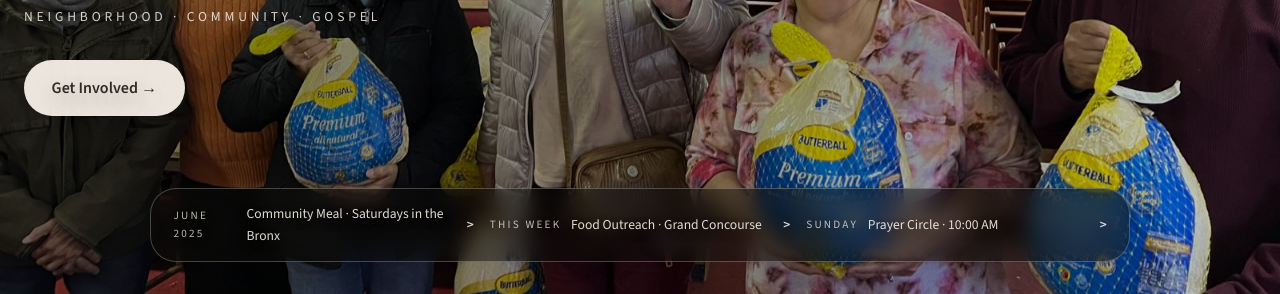
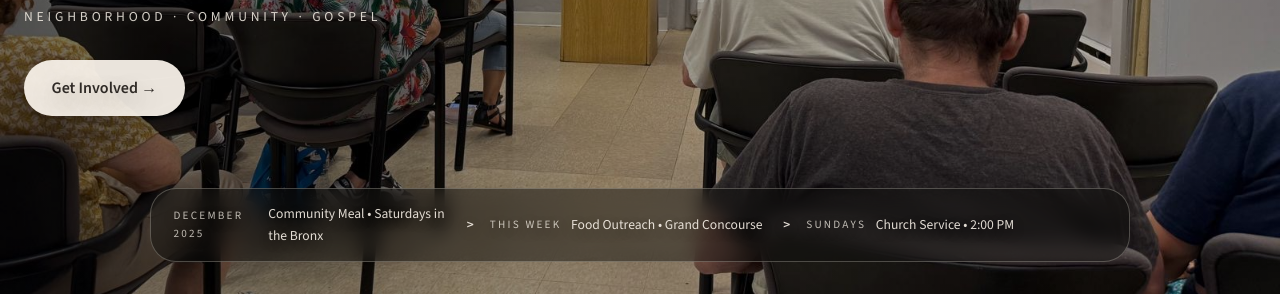
Before and after one commit to elevin01/ChurchWB, a plain HTML site: page index.html in a window 1280 px wide. Shown: the part 506-800 px from the top of the page. Drawn offline with nearby package versions, Linux system fonts and the light colour scheme; files whose address does not match are found by name.

Commit message:
Update activity strip details for upcoming events and improve formatting

```diff
--- a/assets/image-manifest.json
+++ b/assets/image-manifest.json
@@ -1,7 +1,10 @@
 [
   "images/05dc4111-7c35-4b1d-bd1d-0a6bc26ff4f3.JPG",
   "images/0c87e23c-b6b3-4759-ba5b-dd7308735bdf.JPG",
+  "images/3203431d-307c-4b77-85f2-b4c4624ed682.JPG",
   "images/62c0b398-589a-4441-99ab-bcc0e431c7aa.JPG",
   "images/756841b3-cf35-4d7f-9220-694159962709.JPG",
+  "images/a089abd8-ad05-4661-b209-c15fba00f735.JPG",
+  "images/a98da9d4-69dd-453b-b4b1-69fdfae12ef0.JPG",
   "images/ef46ed54-addc-48f3-a5d5-6aaa66dc3647.JPG"
 ]
--- a/index.html
+++ b/index.html
@@ -58,19 +58,19 @@
 
       <section class="activity-strip" aria-label="Recent ministry updates">
         <div class="activity-item">
-          <span class="activity-date">June 2025</span>
-          <span>Community Meal · Saturdays in the Bronx</span>
+          <span class="activity-date">December 2025</span>
+          <span>Community Meal • Saturdays in the Bronx</span>
           <span class="activity-arrow">></span>
         </div>
         <div class="activity-item">
           <span class="activity-date">This Week</span>
-          <span>Food Outreach · Grand Concourse</span>
+          <span>Food Outreach • Grand Concourse</span>
           <span class="activity-arrow">></span>
         </div>
         <div class="activity-item">
-          <span class="activity-date">Sunday</span>
-          <span>Prayer Circle · 10:00 AM</span>
-          <span class="activity-arrow">></span>
+          <span class="activity-date">Sundays</span>
+          <span>Church Service • 2:00 PM</span>
+          <span class="activity-arrow"></span>
         </div>
       </section>
     </main>
```
Also changed, not shown: get-involved.html (+1 -1 lines), images/3203431d-307c-4b77-85f2-b4c4624ed682.JPG (added), images/a089abd8-ad05-4661-b209-c15fba00f735.JPG (added), images/a98da9d4-69dd-453b-b4b1-69fdfae12ef0.JPG (added).
